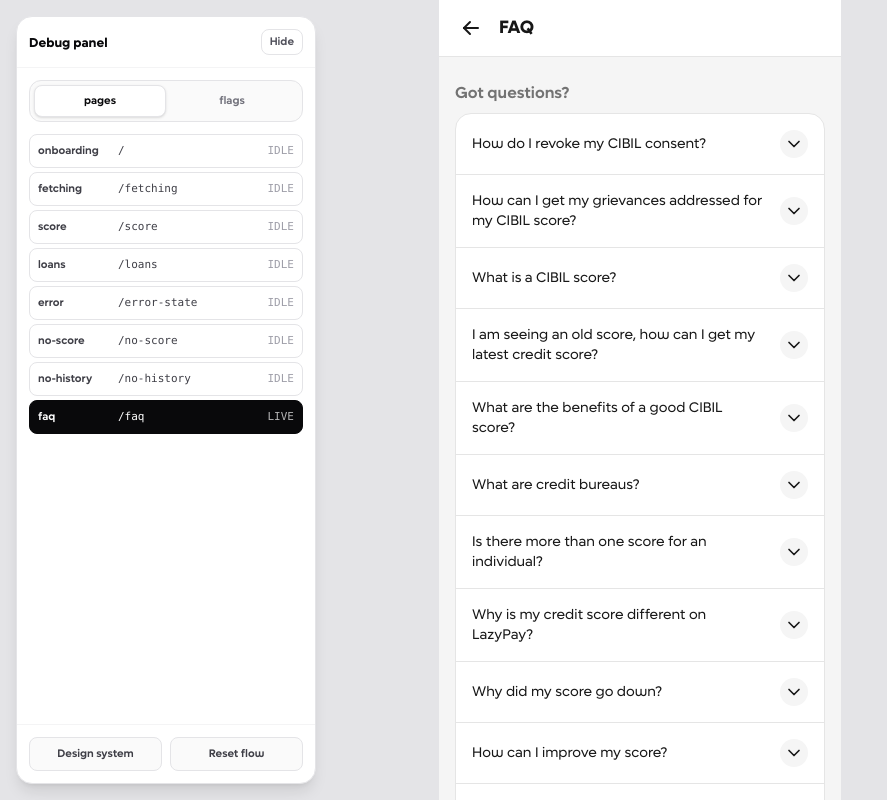
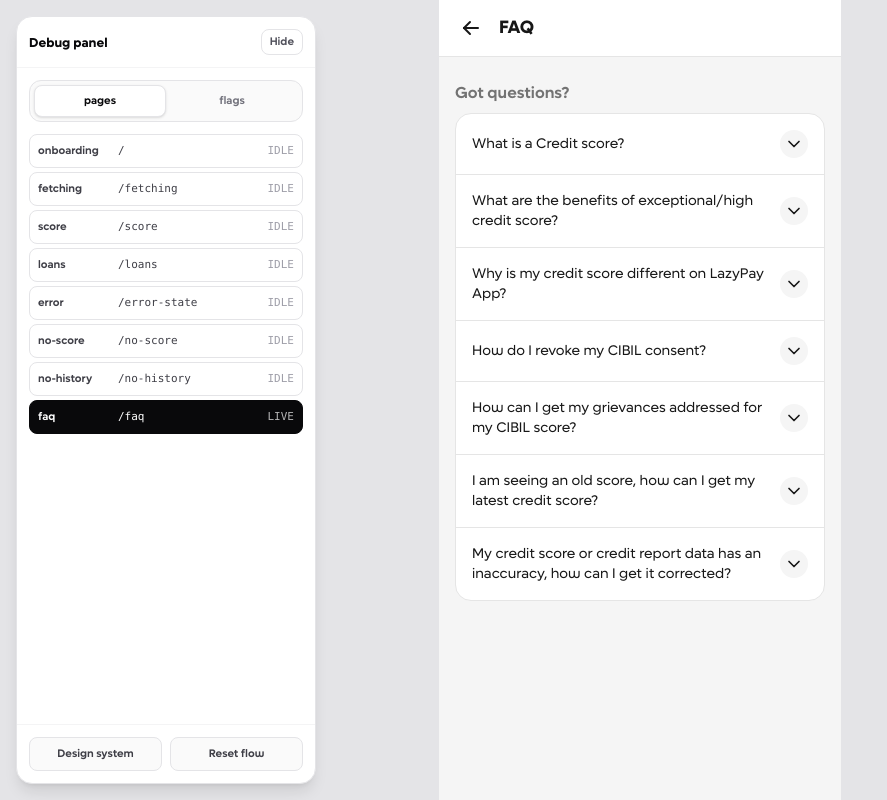
Before and after one commit to jothachil/credit-score-repo, a Next.js app: page /faq in a window 1280 px wide. Shown: the top 800 px of the page, without its empty margins (0-887 px from the left). Built offline with nearby package versions, Linux system fonts and the light colour scheme.

Commit message:
Update FAQ content to reflect changes in terminology and improve clarity. Replace references to CIBIL with Credit bureau, revise questions and answers for better user understanding, and streamline the overall structure by removing outdated entries.

```diff
--- a/app/faq/page.js
+++ b/app/faq/page.js
@@ -6,22 +6,34 @@ import NavBar from "../components/NavBar";
 
 const FAQS = [
   {
+    id: "what-is-score",
+    question: "What is a Credit score?",
+    answer:
+      "A 3-digit number from Credit bureau, ranging from 300 to 900 that reflects your creditworthiness. A higher score signifies stronger creditworthiness.",
+  },
+  {
+    id: "benefits",
+    question: "What are the benefits of exceptional/high credit score?",
+    answer:
+      "A high credit score can help with the easy approval of your credit requests(credit cards, Loans, or mortgages) and lower interest rates.",
+  },
+  {
+    id: "different-on-lazypay",
+    question: "Why is my credit score different on LazyPay App?",
+    answer:
+      "Sometimes it takes up to 4 months before data of your latest credit card activity is accounted for by the credit bureau. Accordingly, your credit activity can be recorded differently by bureaus at different points in time, leading to a variation in your credit score. Also, different bureaus have slightly different methodologies for calculating credit scores, which lead to variations.",
+  },
+  {
     id: "revoke-consent",
     question: "How do I revoke my CIBIL consent?",
     answer:
-      'To revoke your consent for accessing your CIBIL report, please email support@lazypay.in using the subject line "Revoke My CIBIL Consent." If you do not receive a response within 48 hours of raising your request, you can escalate the matter to our grievance officer, who will respond within 24 hours of the escalation.',
+      'To revoke your consent for accessing your credit report from CIBIL, please email wecare@payufin.com using the subject line "Revoke My CIBIL Consent." If you do not receive a response within 48 hours of raising your request, you can escalate the matter to our grievance officer, who will respond within 24 hours of the escalation.',
   },
   {
     id: "grievances",
     question: "How can I get my grievances addressed for my CIBIL score?",
     answer:
-      'For any grievances related to your CIBIL score, please email support@lazypay.in using the subject line "CIBIL Score Grievance." If you do not receive a response within 48 hours of raising your request, you can escalate the matter to our grievance officer, who will respond within 24 hours of the escalation.',
-  },
-  {
-    id: "what-is-score",
-    question: "What is a CIBIL score?",
-    answer:
-      "A 3-digit number from CIBIL reflecting your creditworthiness, ranging from 300 to 900. A higher score signifies stronger creditworthiness.",
+      'For any grievances related to your CIBIL score, please email wecare@payufin.com using the subject line "CIBIL Score Grievance." If you do not receive a response within 48 hours of raising your request, you can escalate the matter to our grievance officer, who will respond within 24 hours of the escalation.',
   },
   {
     id: "old-score",
@@ -30,76 +42,11 @@ const FAQS = [
       "You can fetch your latest credit score every 30 days. Please note that these score fetches are soft inquiries and hence do not impact your credit score in any manner.",
   },
   {
-    id: "benefits",
-    question: "What are the benefits of a good CIBIL score?",
-    answer:
-      "A high CIBIL score can help with faster loan approvals and better interest rates from banks.",
-  },
-  {
-    id: "credit-bureaus",
-    question: "What are credit bureaus?",
-    answer:
-      "Credit bureaus are RBI-approved agencies that collect credit information to assign scores. The four main bureaus are TransUnion CIBIL, CRIF, Equifax, and Experian.",
-  },
-  {
-    id: "more-than-one",
-    question: "Is there more than one score for an individual?",
-    answer:
-      "Yes, each credit bureau (TransUnion CIBIL, CRIF, Equifax, Experian) generates their own score based on their data.",
-  },
-  {
-    id: "different-on-lazypay",
-    question: "Why is my credit score different on LazyPay?",
-    answer:
-      "Sometimes it takes up to 4 months before data of your latest credit card activity is accounted for by the credit bureau. Accordingly, your credit activity can be recorded differently by bureaus at different points in time, leading to a variation in your credit score. Also, different bureaus have slightly different methodologies for calculating credit scores, which lead to variations.",
-  },
-  {
-    id: "score-down",
-    question: "Why did my score go down?",
-    answer:
-      "There are several factors which can drag your credit score down — most importantly, missing any loan EMI or credit card payment due dates. If you utilize too much of your credit limit, that can also hamper your score. Applying for many loans or credit cards in a short period of time can temporarily lower it too.",
-  },
-  {
-    id: "improve-score",
-    question: "How can I improve my score?",
-    answer:
-      "The best way to improve your score is to keep making timely payments on all your loans and credit cards without any delay. If you frequently use too much of your credit limit, consider getting it raised or applying for more credit cards. Keep your old credit cards active, as the overall age of your credit history improves your score. Having a good credit mix between loans and credit cards also helps.",
-  },
-  {
-    id: "checking-decrease",
-    question: "Will checking my score decrease it?",
-    answer: "No, checking your score has no impact on your score.",
-  },
-  {
     id: "inaccuracy",
     question:
       "My credit score or credit report data has an inaccuracy, how can I get it corrected?",
     answer:
-      "LazyPay recovers your report directly from the bureau and is not involved in evaluating your credit score. If you see any errors in your credit report, it's recommended you notify the credit bureau immediately. You can easily do so by sending the credit bureau an email through the 'report an error' screen at the bottom of the credit report section.",
-  },
-  {
-    id: "different-apps",
-    question: "Why is my score different on different apps?",
-    answer:
-      "Different apps use different bureaus or refresh times, causing variations in your score.",
-  },
-  {
-    id: "why-high-score",
-    question: "Why do I need to maintain a high credit score?",
-    answer:
-      "Your credit score is an important factor when you apply for any type of credit — credit cards, loans, or mortgages. A high credit score makes approval of your credit requests easier and helps you get lower interest rates compared to the market. Additionally, you can more easily raise your credit card limit and get higher loan amounts granted.",
-  },
-  {
-    id: "payments-affect",
-    question: "Do my payments affect my credit score?",
-    answer:
-      "Yes, making on-time payments is a factor that influences your credit score. On-time payments (made before the due date) positively affect your score, while delayed payments (made up to 89 days after the due date) and overdue payments (made beyond the 89-day buffer) negatively affect it.",
-  },
-  {
-    id: "frequently-checking",
-    question: "Would frequently checking my credit score lower it?",
-    answer:
-      "No. Checking your own credit score is a soft inquiry and does not affect it, no matter how often you check.",
+      "PayUFin recovers your report directly from the bureau and is not involved in evaluating your credit score. If you see any errors in your credit report, it's recommended you notify the credit bureau immediately. You can easily do so by sending the credit bureau an email through the 'report an error' screen at the bottom of the credit report section.",
   },
 ];
 
```
